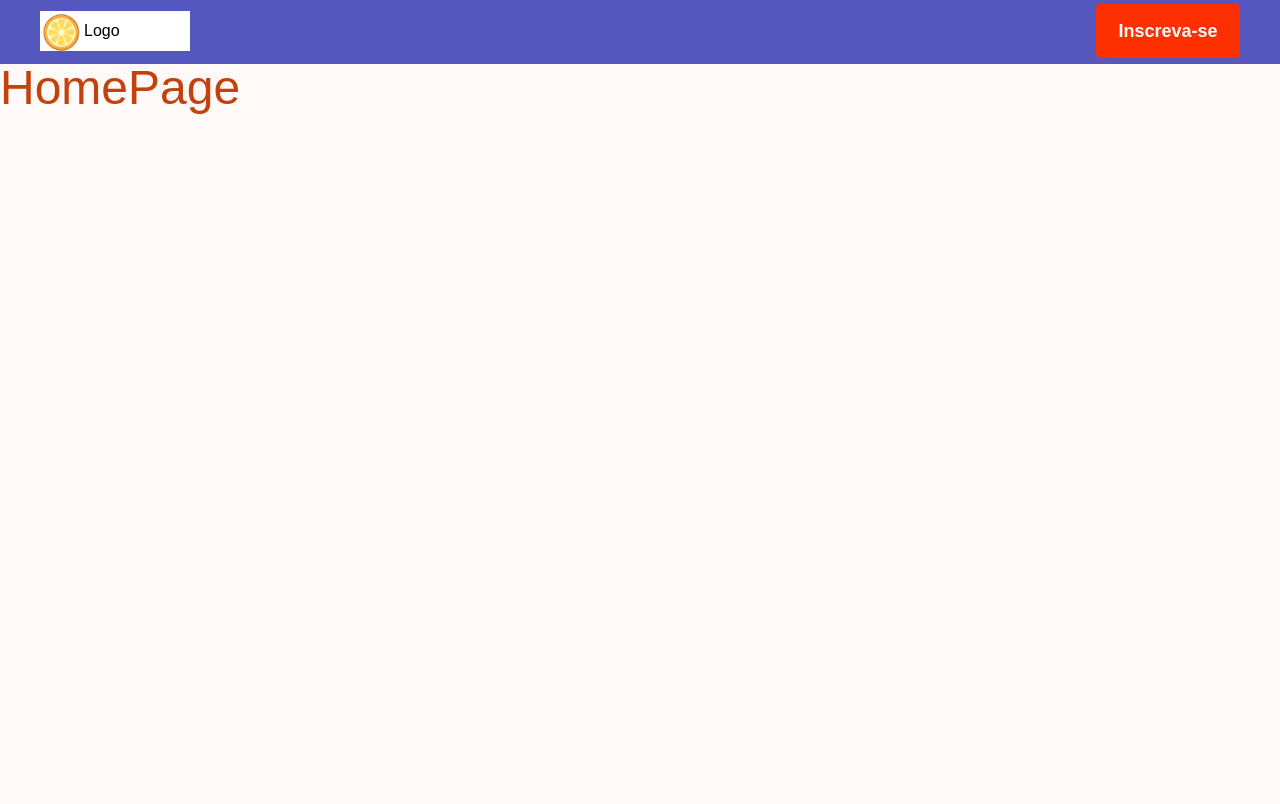
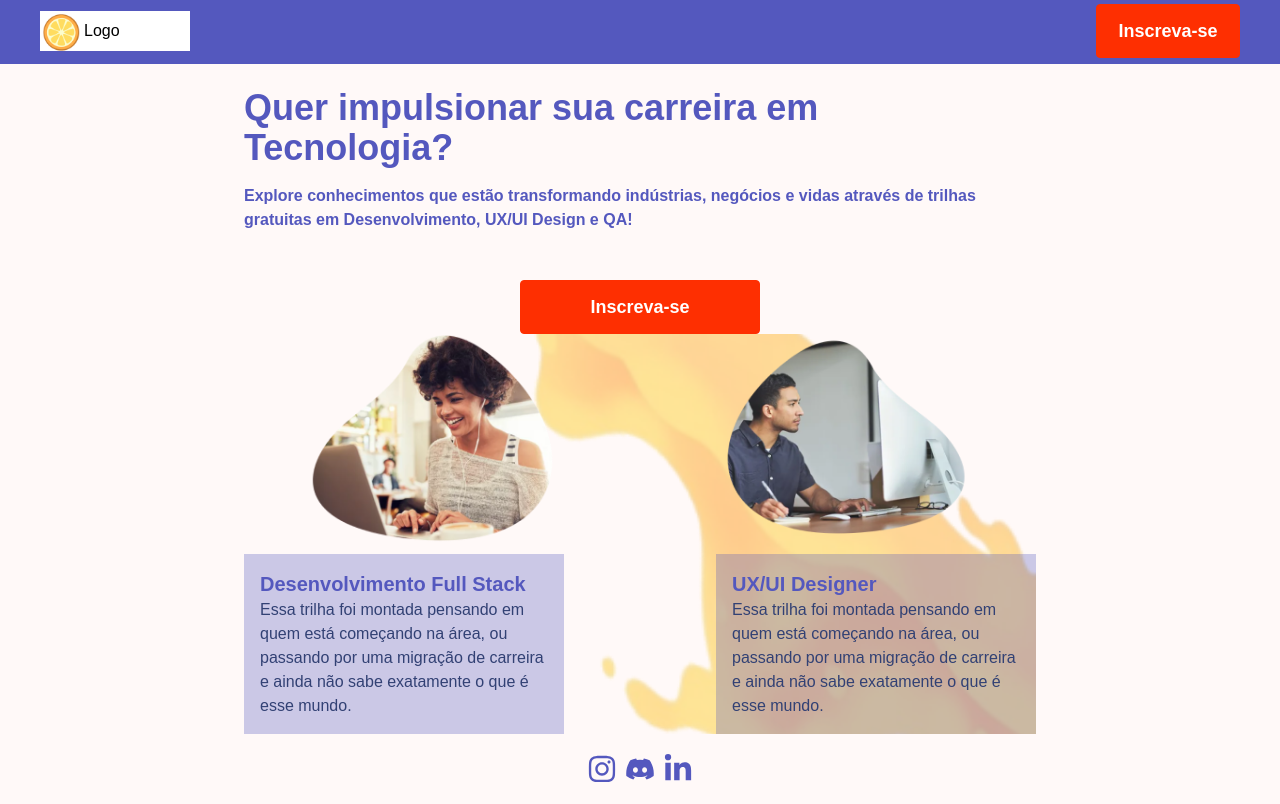
Before and after one commit to Squad-21/front-end, a React (Create React App) app: page / in a window 1280 px wide. Built offline with nearby package versions, Linux system fonts and the light colour scheme.

Commit message:
feat:adicionar homepage

```diff
--- /dev/null
+++ b/src/pages/Home/Card.jsx
@@ -0,0 +1,16 @@
+export function HomeCard({ imgPath, title, children, right }) {
+  return (
+    <div
+      id="container"
+      className={`flex flex-col  ${right ? "items-end" : "items-start"}`}
+    >
+      <img src={imgPath} alt="card" className="w-64 h-52" />
+      <div id="content" className="bg-violet-550 bg-opacity-30 mt-3">
+        <div className="p-4">
+          <h2 className="text-xl font-bold text-violet-550">{title}</h2>
+          <p className="text-[#324174;]">{children}</p>
+        </div>
+      </div>
+    </div>
+  );
+}
--- a/src/pages/Home/index.jsx
+++ b/src/pages/Home/index.jsx
@@ -1,3 +1,59 @@
+import Button from "../../components/Button";
+import { HomeCard } from "./Card";
+import devImg from "../../images/dev.png";
+import uxImg from "../../images/ux.png";
+import bgImg from "../../images/orange2.png";
+
+import { FaInstagram, FaLinkedinIn, FaDiscord } from "react-icons/fa";
+
 export function HomePage() {
-  return <h1 className="text-5xl text-orange-700">HomePage</h1>;
+  return (
+    <div id="container" className="px-6 max-w-[840px] mx-auto">
+      <h1 className="text-violet-550 font-bold text-4xl mt-6">
+        Quer impulsionar sua carreira em Tecnologia?
+      </h1>
+      <p className="text-violet-550 font-bold mt-4">
+        Explore conhecimentos que estão transformando indústrias, negócios e
+        vidas através de trilhas gratuitas em Desenvolvimento, UX/UI Design e
+        QA!
+      </p>
+
+      <div className="mt-12 w-60 mx-auto">
+        <Button title="Inscreva-se" />
+      </div>
+
+      <div
+        className="flex flex-wrap gap-3 justify-center md:justify-between"
+        style={{
+          background: `url(${bgImg}) 80% 60%  no-repeat`,
+          backgroundSize: "cover",
+        }}
+      >
+        <div className="w-80">
+          <HomeCard
+            imgPath={devImg}
+            title="Desenvolvimento Full Stack"
+            right={true}
+          >
+            Essa trilha foi montada pensando em quem está começando na área, ou
+            passando por uma migração de carreira e ainda não sabe exatamente o
+            que é esse mundo.
+          </HomeCard>
+        </div>
+        <div className="w-80">
+          <HomeCard imgPath={uxImg} title="UX/UI Designer">
+            Essa trilha foi montada pensando em quem está começando na área, ou
+            passando por uma migração de carreira e ainda não sabe exatamente o
+            que é esse mundo.
+          </HomeCard>
+        </div>
+      </div>
+
+      <footer className="text-violet-550 text-2xl md:text-3xl flex gap-2 items-center justify-center my-5">
+        <FaInstagram />
+        <FaDiscord />
+        <FaLinkedinIn />
+      </footer>
+    </div>
+  );
 }
```
